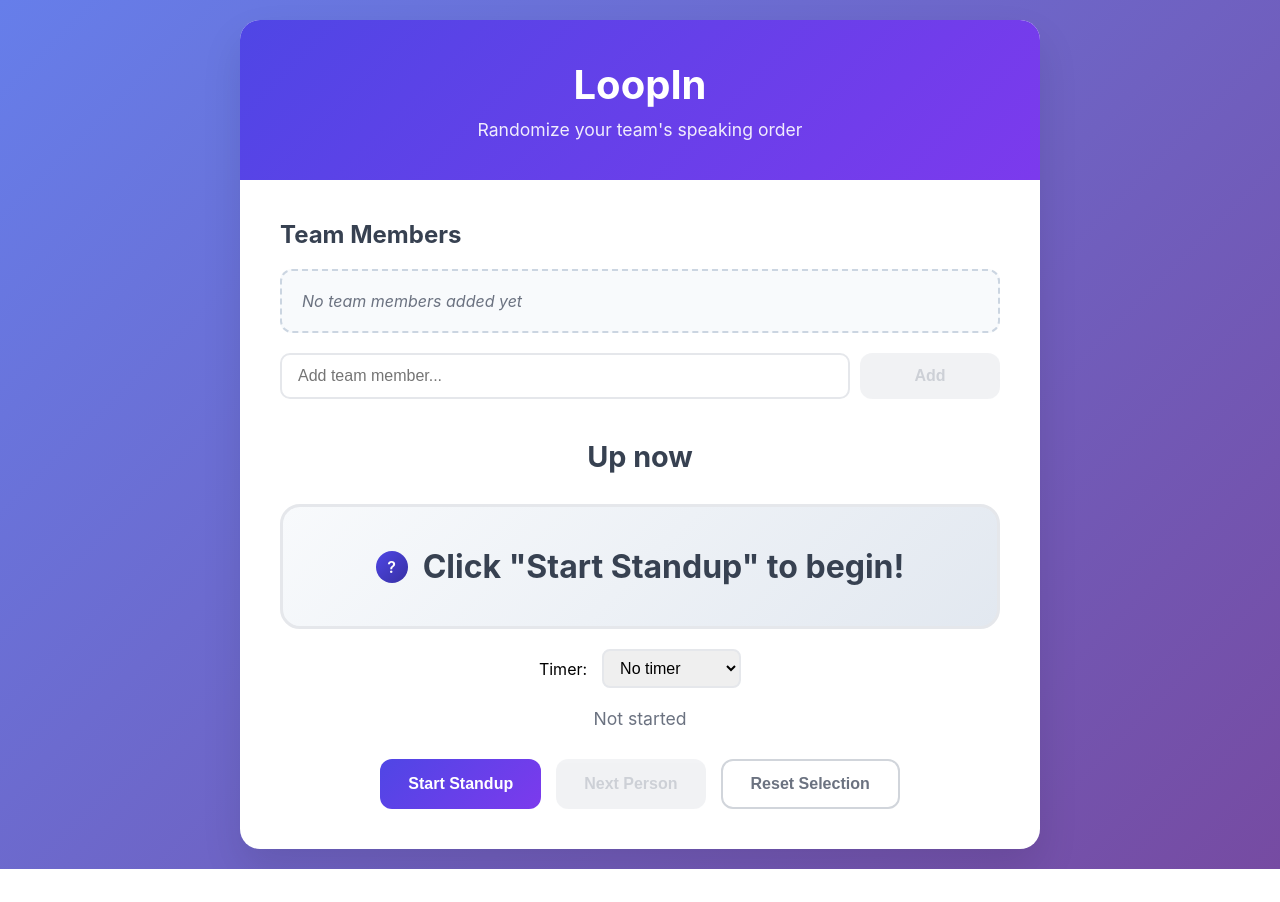
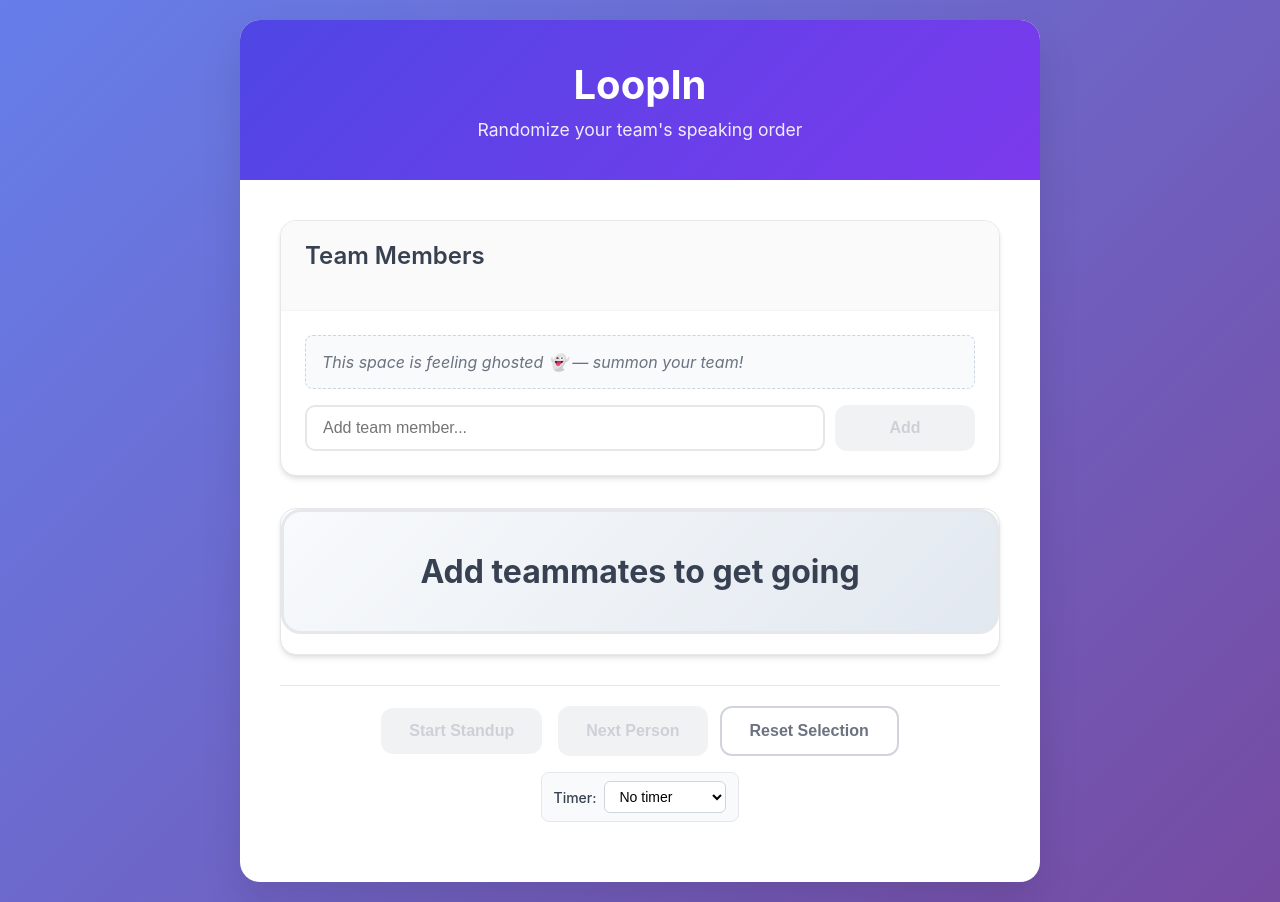
Before and after one commit to VardanNegi/standup, a website: page src/index.html in a window 1280 px wide. Before the commit the page ends 869 px from the top, so only its background shows below. Drawn offline with Linux system fonts and the light colour scheme.

Commit message:
Refactor team section layout and enhance UI components
- Updated the team section to use card components for better visual hierarchy.
- Improved the display of team members and their actions, including updated text and styles.
- Enhanced timer controls and overall layout for better usability.
- Added new styles for card elements and adjusted existing styles for consistency.

```diff
--- a/src/index.html
+++ b/src/index.html
@@ -18,28 +18,43 @@
         </header>
 
         <main>
-            <div class="team-section">
+            <div class="team-section card collapsible" id="teamSection">
+                <div class="card-header">
                     <h2>Team Members</h2>
+                </div>
+                <div class="card-content">
                     <div class="team-list" id="teamList"></div>
                     <div class="team-controls">
                         <input type="text" id="newMemberInput" placeholder="Add team member..." maxlength="30">
                         <button id="addMemberBtn" class="btn btn-secondary">Add</button>
                     </div>
                 </div>
+            </div>
 
             <div class="standup-section">
-                <div class="current-speaker">
-                    <h2>Up now</h2>
+                <div class="current-speaker card">
                     <div class="speaker-display" id="speakerDisplay">
-                        <div class="avatar" id="speakerAvatar">
+                        <div class="avatar" id="speakerAvatar" style="display: none;">
                             <span class="initials">?</span>
                         </div>
-                        <span class="speaker-name">Click "Start Standup" to begin!</span>
+                        <span class="speaker-name">Add teammates to get going</span>
                     </div>
                     <div class="next-queue" id="nextQueue"></div>
                 </div>
 
-                <div class="timer-section">
+                <div class="progress-info">
+                    <span id="progressText">Not started</span>
+                </div>
+
+                <div class="controls-wrapper">
+                    <div class="controls">
+                        <div class="primary-actions">
+                            <button id="startBtn" class="btn btn-primary">Start Standup</button>
+                        </div>
+                        <div class="secondary-actions">
+                            <button id="nextBtn" class="btn btn-secondary" disabled>Next Person</button>
+                            <button id="resetBtn" class="btn btn-outline">Reset Selection</button>
+                        </div>
                         <div class="timer-controls">
                             <label>Timer:</label>
                             <select id="timerSelect">
@@ -53,15 +68,6 @@
                             </div>
                         </div>
                     </div>
-
-                <div class="progress-info">
-                    <span id="progressText">Not started</span>
-                </div>
-
-                <div class="controls">
-                    <button id="startBtn" class="btn btn-primary">Start Standup</button>
-                    <button id="nextBtn" class="btn btn-secondary" disabled>Next Person</button>
-                    <button id="resetBtn" class="btn btn-outline">Reset Selection</button>
                 </div>
             </div>
         </main>
--- a/src/scripts/main.js
+++ b/src/scripts/main.js
@@ -81,21 +81,14 @@ class StandupBuddy {
         localStorage.setItem('teamMembers', JSON.stringify(this.allMembers));
         this.renderTeamMembers();
 
-        // If standup is not active, we can safely update
-        if (!this.isStandupActive) {
-            this.updateDisplay();
-        }
+        // Update display to show new message if this was the first member
+        this.updateDisplay();
 
         // Reset the Add button state
         this.addMemberBtnEl.disabled = true;
     }
 
     removeMember(name) {
-        if (this.allMembers.length <= 1) {
-            alert('You need at least one team member!');
-            return;
-        }
-
         this.allMembers = this.allMembers.filter(member => member !== name);
         // Save to localStorage
         localStorage.setItem('teamMembers', JSON.stringify(this.allMembers));
@@ -132,7 +125,7 @@ class StandupBuddy {
         this.teamListEl.innerHTML = '';
 
         if (this.allMembers.length === 0) {
-            this.teamListEl.innerHTML = '<p style="color: #6b7280; font-style: italic;">No team members added yet</p>';
+            this.teamListEl.innerHTML = '<p style="color: #6b7280; font-style: italic;">This space is feeling ghosted 👻 — summon your team!</p>';
             return;
         }
 
@@ -156,16 +149,16 @@ class StandupBuddy {
             }
 
             const initials = this.getInitials(member);
+            const isAbsent = this.absentMembers.has(member);
             memberEl.innerHTML = `
-                <div class="member-info">
+                <div class="member-info" onclick="standupBuddy.togglePresence('${member}')" style="cursor: pointer;">
                     <div class="avatar">
                         <span class="initials">${initials}</span>
                     </div>
-                    <span>${member}</span>
+                    <span class="${isAbsent ? 'absent-name' : ''}">${member}</span>
                 </div>
                 <div class="member-actions">
-                    <button class="toggle-presence" onclick="standupBuddy.togglePresence('${member}')">${this.absentMembers.has(member) ? 'Mark Present' : 'Mark Absent'}</button>
-                    <button class="remove-member" onclick="standupBuddy.removeMember('${member}')" aria-label="Remove ${member}" title="Remove ${member}">Remove</button>
+                    <button class="remove-member" onclick="standupBuddy.removeMember('${member}')" aria-label="Remove ${member}" title="Remove ${member}">×</button>
                 </div>
             `;
 
@@ -270,7 +263,7 @@ class StandupBuddy {
 
     startStandup() {
         if (this.allMembers.length === 0) {
-            alert('Please add some team members first!');
+            alert('Add some teammates first to start a standup!');
             return;
         }
 
@@ -348,10 +341,17 @@ class StandupBuddy {
 
     updateDisplay() {
         const resetDisplay = () => {
-            this.speakerNameEl.textContent = 'Click "Start Standup" to begin!';
-            this.speakerAvatarEl.querySelector('.initials').textContent = '?';
-            this.progressTextEl.textContent = 'Not started';
-            this.startBtnEl.disabled = false;
+            if (this.allMembers.length === 0) {
+                this.speakerNameEl.textContent = 'Add teammates to get going';
+                this.speakerAvatarEl.style.display = 'none';
+                this.startBtnEl.disabled = true;
+            } else {
+                this.speakerNameEl.textContent = 'Squad ready — tap Start to see who\'s first!';
+                this.speakerAvatarEl.style.display = 'flex';
+                this.speakerAvatarEl.querySelector('.initials').textContent = '?';
+                this.startBtnEl.disabled = false;
+            }
+            this.progressTextEl.textContent = '';
             this.startBtnEl.textContent = 'Start Standup';
             this.nextBtnEl.disabled = true;
             this.speakerDisplayEl.classList.remove('active');
@@ -381,10 +381,11 @@ class StandupBuddy {
             // Active standup state
             const currentSpeaker = this.shuffledMembers[this.currentIndex];
             this.speakerNameEl.textContent = currentSpeaker;
+            this.speakerAvatarEl.style.display = 'flex';
             this.speakerAvatarEl.querySelector('.initials').textContent = this.getInitials(currentSpeaker);
             this.speakerDisplayEl.classList.add('active');
 
-            this.progressTextEl.textContent = 'In progress';
+            this.progressTextEl.textContent = '';
             this.startBtnEl.disabled = true;
             this.nextBtnEl.disabled = false;
             this.updateNextQueue();
--- a/src/styles/main.css
+++ b/src/styles/main.css
@@ -45,8 +45,41 @@ main {
     padding: 40px;
 }
 
+/* Card styles */
+.card {
+    background: white;
+    border-radius: 16px;
+    box-shadow: 0 4px 6px -1px rgba(0, 0, 0, 0.1), 0 2px 4px -1px rgba(0, 0, 0, 0.06);
+    border: 1px solid #e5e7eb;
+    overflow: hidden;
+    margin-bottom: 24px;
+}
+
+.card-header {
+    padding: 20px 24px;
+    border-bottom: 1px solid #f3f4f6;
+    background: #fafafa;
+}
+
+.card-header h2 {
+    color: #374151;
+    margin-bottom: 8px;
+    font-size: 1.25rem;
+    font-weight: 600;
+}
+
+.helper-text {
+    color: #6b7280;
+    font-size: 0.875rem;
+    margin: 0;
+}
+
+.card-content {
+    padding: 24px;
+}
+
 .team-section {
-    margin-bottom: 40px;
+    margin-bottom: 32px;
 }
 
 .team-section h2 {
@@ -58,13 +91,13 @@ main {
 .team-list {
     display: flex;
     flex-wrap: wrap;
-    gap: 10px;
-    margin-bottom: 20px;
-    min-height: 60px;
-    padding: 20px;
+    gap: 8px;
+    margin-bottom: 16px;
+    min-height: 48px;
+    padding: 16px;
     background: #f8fafc;
-    border-radius: 12px;
-    border: 2px dashed #cbd5e1;
+    border-radius: 8px;
+    border: 1px dashed #cbd5e1;
 }
 
 .team-member {
@@ -170,23 +203,19 @@ main {
     text-align: center;
 }
 
-.timer-section {
-    margin: 20px 0;
+.timer-controls select {
+    padding: 6px 10px;
+    border-radius: 6px;
+    border: 1px solid #d1d5db;
+    font-size: 0.875rem;
+    cursor: pointer;
+    background: white;
 }
 
-.timer-controls {
-    display: flex;
-    align-items: center;
-    justify-content: center;
-    gap: 15px;
-}
-
-.timer-controls select {
-    padding: 8px 12px;
-    border-radius: 8px;
-    border: 2px solid #e5e7eb;
-    font-size: 1rem;
-    cursor: pointer;
+.timer-controls label {
+    font-size: 0.875rem;
+    font-weight: 500;
+    color: #374151;
 }
 
 .timer-display {
@@ -209,11 +238,43 @@ main {
     font-size: 1.1rem;
 }
 
+.controls-wrapper {
+    position: sticky;
+    bottom: 0;
+    background: white;
+    padding: 20px 0;
+    border-top: 1px solid #e5e7eb;
+    margin-top: 24px;
+}
+
 .controls {
     display: flex;
-    gap: 15px;
+    gap: 16px;
     justify-content: center;
+    align-items: center;
     flex-wrap: wrap;
+    max-width: 600px;
+    margin: 0 auto;
+}
+
+.primary-actions {
+    display: flex;
+    gap: 12px;
+}
+
+.secondary-actions {
+    display: flex;
+    gap: 12px;
+}
+
+.timer-controls {
+    display: flex;
+    align-items: center;
+    gap: 8px;
+    padding: 8px 12px;
+    background: #f8fafc;
+    border-radius: 8px;
+    border: 1px solid #e5e7eb;
 }
 
 /* Buttons */
@@ -277,6 +338,11 @@ main {
     display: flex;
     align-items: center;
     gap: 8px;
+    transition: opacity 0.2s ease;
+}
+
+.member-info:hover {
+    opacity: 0.8;
 }
 .member-actions {
     display: flex;
@@ -304,20 +370,12 @@ main {
     background: #6b7280;
 }
 
-.toggle-presence {
-    background: #6b7280;
-    border: 1px solid #4b5563;
-    padding: 4px 8px;
-    border-radius: 4px;
-    cursor: pointer;
-    font-size: 0.875rem;
-    color: white;
-    transition: background-color 0.2s ease;
+.absent-name {
+    text-decoration: line-through;
+    color: #9ca3af;
 }
 
-.toggle-presence:hover {
-    background: #4b5563;
-}
+
 
 .next-queue {
     font-size: 0.875rem;
@@ -389,6 +447,17 @@ main {
     .controls {
         flex-direction: column;
         align-items: stretch;
+        gap: 12px;
+    }
+
+    .primary-actions,
+    .secondary-actions {
+        justify-content: center;
+    }
+
+    .timer-controls {
+        justify-content: center;
+        margin-top: 8px;
     }
 
     .btn {
```
Lines whose indentation alone changed are shown as unchanged.
